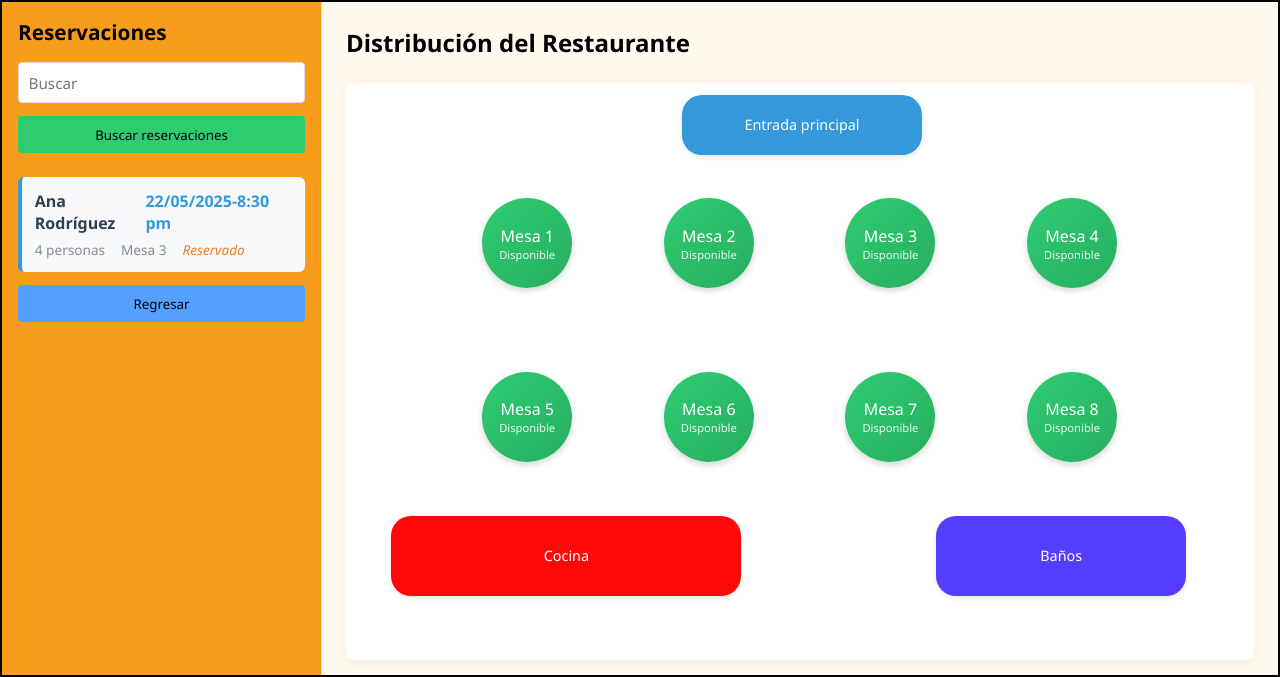
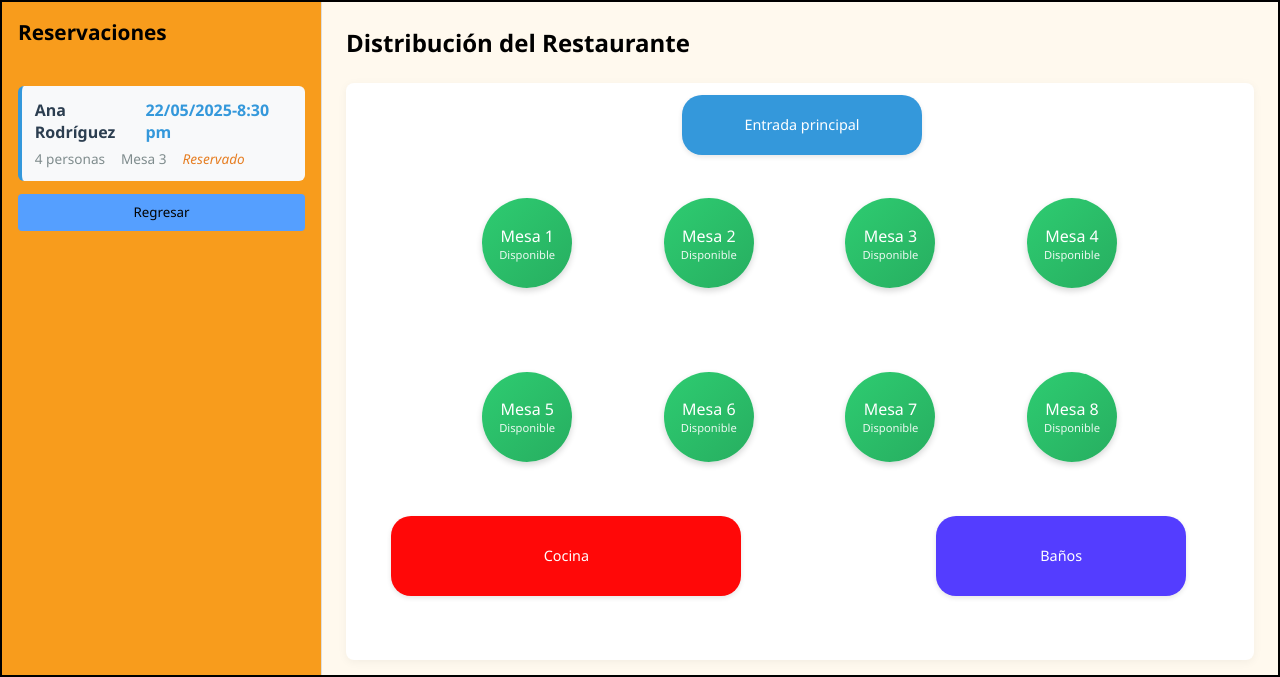
Before and after one commit to EmiBotnet/ingSoftRestaurante, a Flask app: template templates/reservaciones.html in a window 1280 px wide. Shown: the part 140-817 px from the top of the page. Run offline with Flask 3, Linux system fonts and the light colour scheme; the template is opened without the code that fills it, so the values that code supplies are empty.

Commit message:
actualizacion del main

```diff
--- a/app.py
+++ b/app.py
@@ -1,5 +1,4 @@
 from flask import Flask, render_template, request, redirect, url_for, session
-import json
 import pyodbc  # Necesario para conectar a SQL Server
 import base64
 from werkzeug.security import generate_password_hash
--- a/templates/reservaciones.html
+++ b/templates/reservaciones.html
@@ -58,9 +58,7 @@
                 <div class="seccion-busqueda">
                     <h2 class="titulo-seccion">Reservaciones</h2>
                     <div class="grupo-busqueda">
-                        <!-- Campo para buscar reservaciones -->
-                        <input type="text" placeholder="Buscar" class="busqueda-input">
-                        <button class="btn-buscar">Buscar reservaciones</button>
+
                     </div>
                 </div>
 
```
